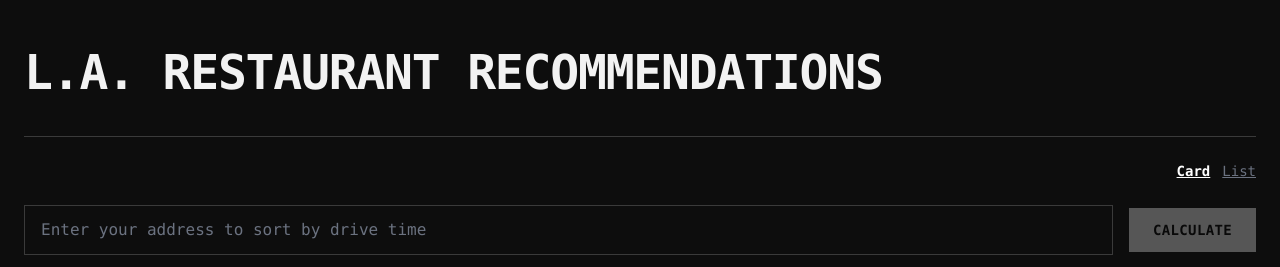
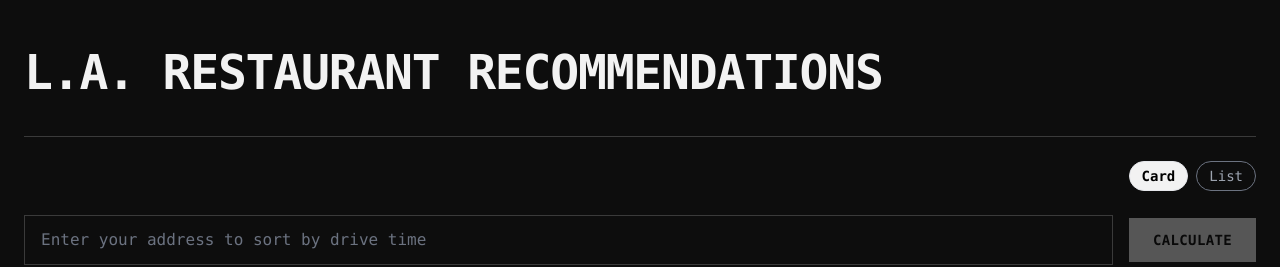
Before and after one commit to schwartzjake/LA-Restaurants, a Next.js app: page / in a window 1280 px wide. Shown: the top 267 px of the page. Built offline with nearby package versions, Linux system fonts and the light colour scheme; no server answers.

Commit message:
Card view/list view now chips

```diff
--- a/pages/index.js
+++ b/pages/index.js
@@ -118,10 +118,20 @@ export default function Home() {
           {(selCuisines.length > 0 || selHoods.length > 0) && (
             <button onClick={clearFilters} className="text-sm font-bold text-red-500 underline">Clear all</button>
           )}
-          <div className="sm:ml-auto flex gap-3 text-sm">
-            <button onClick={() => setViewMode('card')} className={`underline ${viewMode==='card' ? 'font-bold text-white' : 'text-gray-500'}`}>Card</button>
-            <button onClick={() => setViewMode('list')} className={`underline ${viewMode==='list' ? 'font-bold text-white' : 'text-gray-500'}`}>List</button>
-          </div>
+          <div className="sm:ml-auto flex gap-2 text-sm">
+  <button
+    onClick={() => setViewMode('card')}
+    className={`px-3 py-1 rounded-full border transition-colors ${viewMode === 'card' ? 'bg-[#F2F2F2] text-black font-bold' : 'border-gray-500 text-gray-400 hover:bg-gray-800'}`}
+  >
+    Card
+  </button>
+  <button
+    onClick={() => setViewMode('list')}
+    className={`px-3 py-1 rounded-full border transition-colors ${viewMode === 'list' ? 'bg-[#F2F2F2] text-black font-bold' : 'border-gray-500 text-gray-400 hover:bg-gray-800'}`}
+  >
+    List
+  </button>
+</div>
         </div>
 
         <div className="flex flex-col sm:flex-row gap-4 mt-6 items-center">
```
